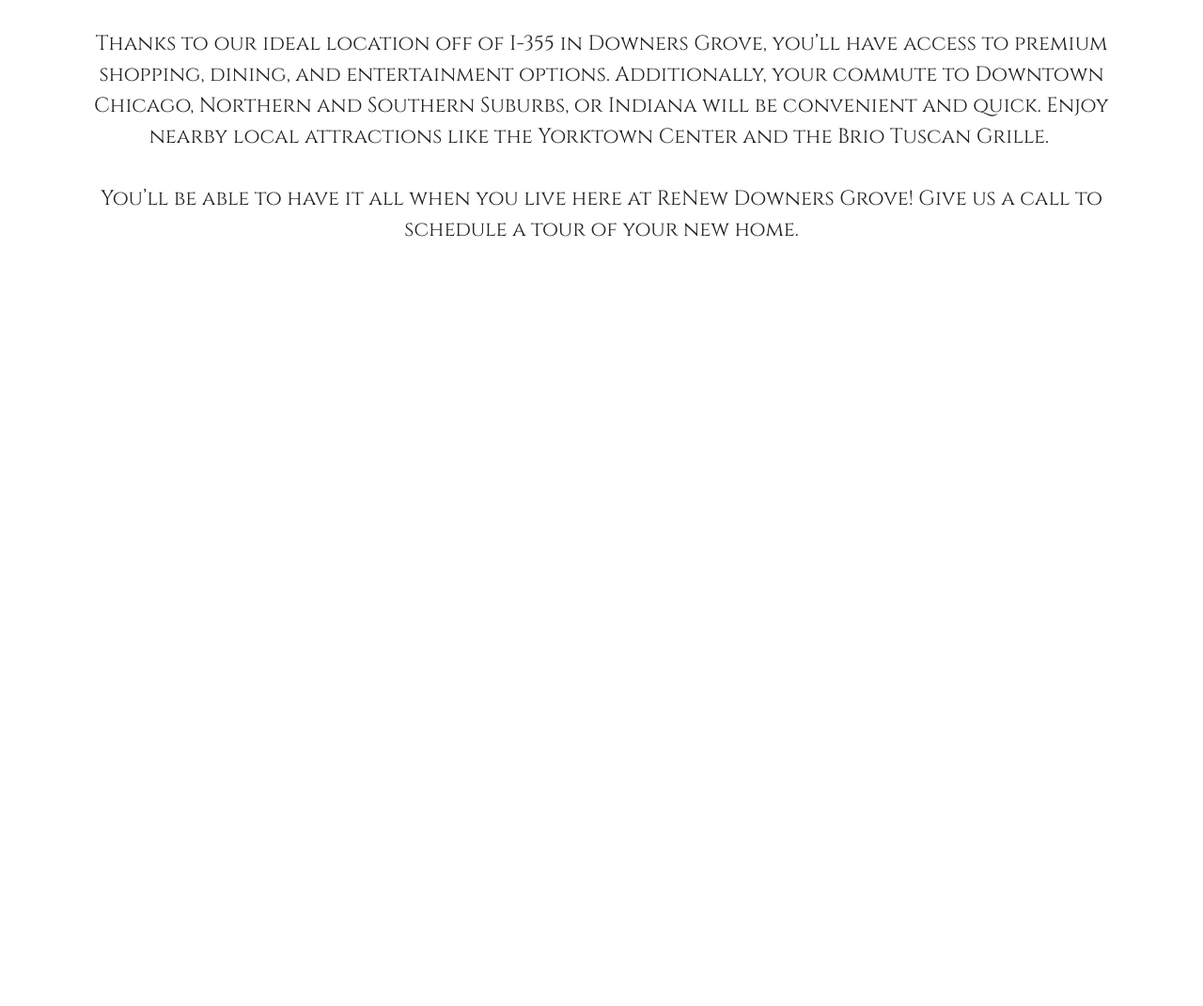
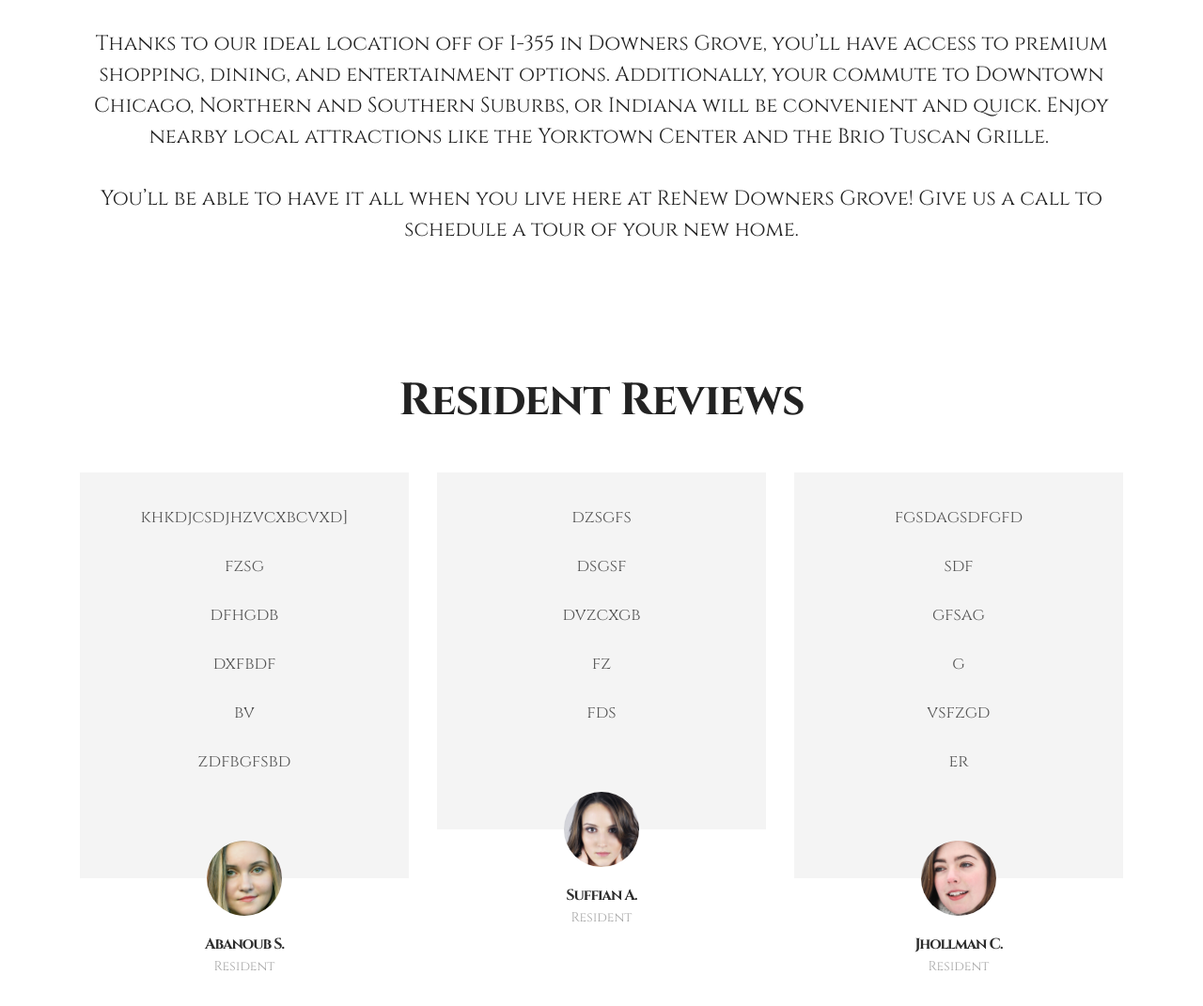
Before and after one commit to bmcmedia/renewdowners, a plain HTML site: page page1.html in a window 1280 px wide. Shown: the part 1695-2766 px from the top of the page at 94% size. Before the commit the page ends 1976 px from the top, so only its background shows below. Drawn offline with Linux system fonts and the light colour scheme.

Commit message:
create github pages

```diff
--- a/assets/images/hashes.json
+++ b/assets/images/hashes.json
@@ -1 +1 @@
-{"MWEl+gvzlE0bbED1VJnOLw==":"fountain-2000x1500.jpg","C6tIQZYlP3zk5/JX6CMGTw==":"satis2-171x128.png","4wKHq6eKXKib60imtlWWTA==":"px-102x128.png","P8gg4XVyXH3d0i7RKiy2Hw==":"px.png","8O7A5rjmDpX17ZmbIltjlQ==":"satis2-640x480.png","tOqjFRSXnKRDc6bHtEIeLQ==":"poolnightphoto-960x540.jpg","yEe865zxnEtx2LCzKbOSsQ==":"groto-1400x1050.jpg","DaIT1EmvmlFLMiuv4c2P6g==":"px-259x325.png","KT/aptcC7JJnthsyRzYPnA==":"poolnightaf-960x540.jpg","aEdcNyw7UPtVzOvOv692/w==":"night-960x540.jpg","jFQt48ynWnFriMHsPZFXTQ==":"familybanner-1600x770.jpg","7PISxJcfIjdu1NRXtVde+g==":"bench-2000x1500.jpg","bpkyfX9DeJRe8o3UodHywA==":"fire-960x540.jpg","yLlaIkEKEB+wD9QOBtgopA==":"poolday-2000x1500.jpg","6/Vg4yZ0kimdVA+8rsDoew==":"groto-2000x1500.jpg","7pJV+QuxXY+wNnzrQsFjZA==":"img-1276-2000x463.jpg","SLg0XJ7gCI8ykuGZyZ/RTA==":"img-1433-2000x1500.jpg","eZKIsiZRUgD/QNh28nH9Jw==":"img-1344-2000x1500.jpg","adCjTQ+aRiSLtxLH73mFMw==":"courtyard-960x540.jpg","8K3NvFeqF4tF9eDB9kQQ9w==":"img-1280-2000x1500.jpg","0IB9tTzt9MorPWgfck1BCA==":"img-1329-2000x1500.jpg","foveNAbtlrblNrEUPWPyWw==":"img-1303-2000x1500.jpg","w3k3Nv2qCpzY9p5YSx5/AA==":"thumbnailer.php%20copy-960x540.jpg","aONUejuhqYuI8gPv0mlHBg==":"thumbnailer.php%20copy-960x540.jpg","n6Uu7cW6L7oNmFXU3lswwg==":"thumbnailer.php%20copy-960x540.jpg","VcHntJoDbb86Cj4dUSM8ng==":"thumbnailer.php%20copy-960x540.jpg","fpGSgE2iYBOlSWW0mEYpuQ==":"front%20office-2000x1500.jpg"}
+{"MWEl+gvzlE0bbED1VJnOLw==":"fountain-2000x1500.jpg","C6tIQZYlP3zk5/JX6CMGTw==":"satis2-171x128.png","4wKHq6eKXKib60imtlWWTA==":"px-102x128.png","P8gg4XVyXH3d0i7RKiy2Hw==":"px.png","8O7A5rjmDpX17ZmbIltjlQ==":"satis2-640x480.png","tOqjFRSXnKRDc6bHtEIeLQ==":"poolnightphoto-960x540.jpg","yEe865zxnEtx2LCzKbOSsQ==":"groto-1400x1050.jpg","DaIT1EmvmlFLMiuv4c2P6g==":"px-259x325.png","KT/aptcC7JJnthsyRzYPnA==":"poolnightaf-960x540.jpg","aEdcNyw7UPtVzOvOv692/w==":"night-960x540.jpg","jFQt48ynWnFriMHsPZFXTQ==":"familybanner-1600x770.jpg","7PISxJcfIjdu1NRXtVde+g==":"bench-2000x1500.jpg","bpkyfX9DeJRe8o3UodHywA==":"fire-960x540.jpg","yLlaIkEKEB+wD9QOBtgopA==":"poolday-2000x1500.jpg","6/Vg4yZ0kimdVA+8rsDoew==":"groto-2000x1500.jpg","7pJV+QuxXY+wNnzrQsFjZA==":"img-1276-2000x463.jpg","SLg0XJ7gCI8ykuGZyZ/RTA==":"img-1433-2000x1500.jpg","eZKIsiZRUgD/QNh28nH9Jw==":"img-1344-2000x1500.jpg","adCjTQ+aRiSLtxLH73mFMw==":"courtyard-960x540.jpg","8K3NvFeqF4tF9eDB9kQQ9w==":"img-1280-2000x1500.jpg","0IB9tTzt9MorPWgfck1BCA==":"img-1329-2000x1500.jpg","foveNAbtlrblNrEUPWPyWw==":"img-1303-2000x1500.jpg","w3k3Nv2qCpzY9p5YSx5/AA==":"thumbnailer.php%20copy-960x540.jpg","aONUejuhqYuI8gPv0mlHBg==":"thumbnailer.php%20copy-960x540.jpg","n6Uu7cW6L7oNmFXU3lswwg==":"thumbnailer.php%20copy-960x540.jpg","VcHntJoDbb86Cj4dUSM8ng==":"thumbnailer.php%20copy-960x540.jpg","fpGSgE2iYBOlSWW0mEYpuQ==":"front%20office-2000x1500.jpg","+N7gBNNADkv+teV867TCCA==":"watertower-2000x1500.jpg"}
--- a/assets/mobirise/css/mbr-additional.css
+++ b/assets/mobirise/css/mbr-additional.css
@@ -711,10 +711,6 @@ section.form .container {
 #menu-h A {
   font-family: 'Cinzel', serif;
 }
-#msg-box8-q .mbr-section-title,
-#msg-box8-q p {
-  color: #fff;
-}
 #features7-p .card-subtitle {
   color: #bcbcbc;
 }
@@ -722,3 +718,7 @@ section.form .container {
   background-color: #3d8eb9;
   border-color: #3d8eb9;
 }
+#msg-box8-q .mbr-section-title,
+#msg-box8-q p {
+  color: #fff;
+}
--- a/page1.html
+++ b/page1.html
@@ -58,7 +58,7 @@
 
 </section>
 
-<section class="engine"><a href="https://mobirise.info/n">free simple website templates</a></section><section class="mbr-section mbr-section-hero mbr-section-full mbr-section-with-arrow mbr-parallax-background mbr-after-navbar" id="header1-c" data-rv-view="28" style="background-image: url(assets/images/bench-2000x1500.jpg);">
+<section class="engine"><a href="https://mobirise.info/j">website templates</a></section><section class="mbr-section mbr-section-hero mbr-section-full mbr-section-with-arrow mbr-parallax-background mbr-after-navbar" id="header1-c" data-rv-view="28" style="background-image: url(assets/images/bench-2000x1500.jpg);">
 
     <div class="mbr-overlay" style="opacity: 0.3; background-color: rgb(0, 0, 0);"></div>
 
@@ -101,6 +101,66 @@
 
 </section>
 
+<section class="mbr-section" id="testimonials1-r" data-rv-view="265" style="background-color: rgb(255, 255, 255); padding-top: 120px; padding-bottom: 120px;">
+
+
+
+        <div class="mbr-section mbr-section__container mbr-section__container--middle">
+            <div class="container">
+                <div class="row">
+                    <div class="col-xs-12 text-xs-center">
+                        <h3 class="mbr-section-title display-2">Resident Reviews</h3>
+                        <small class="mbr-section-subtitle"></small>
+                    </div>
+                </div>
+            </div>
+        </div>
+
+
+    <div class="mbr-testimonials mbr-section mbr-section-nopadding">
+        <div class="container">
+            <div class="row">
+
+                <div class="col-xs-12 col-lg-4">
+
+                    <div class="mbr-testimonial card mbr-testimonial-lg">
+                        <div class="card-block"><p>khkdjcsdjhzvcxbcvxd]</p><p>fzsg</p><p>dfhgdb</p><p>dxfbdf</p><p>bv</p><p>zdfbgfsbd</p></div>
+                        <div class="mbr-author card-footer">
+                            <div class="mbr-author-img"><img src="assets/images/face3.jpg" class="img-circle"></div>
+                            <div class="mbr-author-name">Abanoub S.</div>
+                            <small class="mbr-author-desc">Resident</small>
+                        </div>
+                    </div>
+                </div><div class="col-xs-12 col-lg-4">
+
+                    <div class="mbr-testimonial card mbr-testimonial-lg">
+                        <div class="card-block"><p>dzsgfs</p><p>dsgsf</p><p>dvzcxgb</p><p>fz</p><p>fds</p></div>
+                        <div class="mbr-author card-footer">
+                            <div class="mbr-author-img"><img src="assets/images/face1.jpg" class="img-circle"></div>
+                            <div class="mbr-author-name">Suffian A.</div>
+                            <small class="mbr-author-desc">Resident</small>
+                        </div>
+                    </div>
+                </div><div class="col-xs-12 col-lg-4">
+
+                    <div class="mbr-testimonial card mbr-testimonial-lg">
+                        <div class="card-block"><p>fgsdagsdfgfd</p><p>sdf</p><p>gfsag</p><p>g</p><p>vsfzgd</p><p>er</p></div>
+                        <div class="mbr-author card-footer">
+                            <div class="mbr-author-img"><img src="assets/images/face2.jpg" class="img-circle"></div>
+                            <div class="mbr-author-name">Jhollman C.</div>
+                            <small class="mbr-author-desc">Resident</small>
+                        </div>
+                    </div>
+                </div>
+
+            </div>
+
+        </div>
+
+    </div>
+
+</section>
+
 
   <script src="assets/web/assets/jquery/jquery.min.js"></script>
   <script src="assets/tether/tether.min.js"></script>
```
Also changed, not shown: index.html (+1 -1 lines), page2.html (+34 -12 lines), assets/images/face1.jpg (added), assets/images/face2.jpg (added), assets/images/face3.jpg (added), assets/images/watertower-2000x1500.jpg (added), 1 other file.
